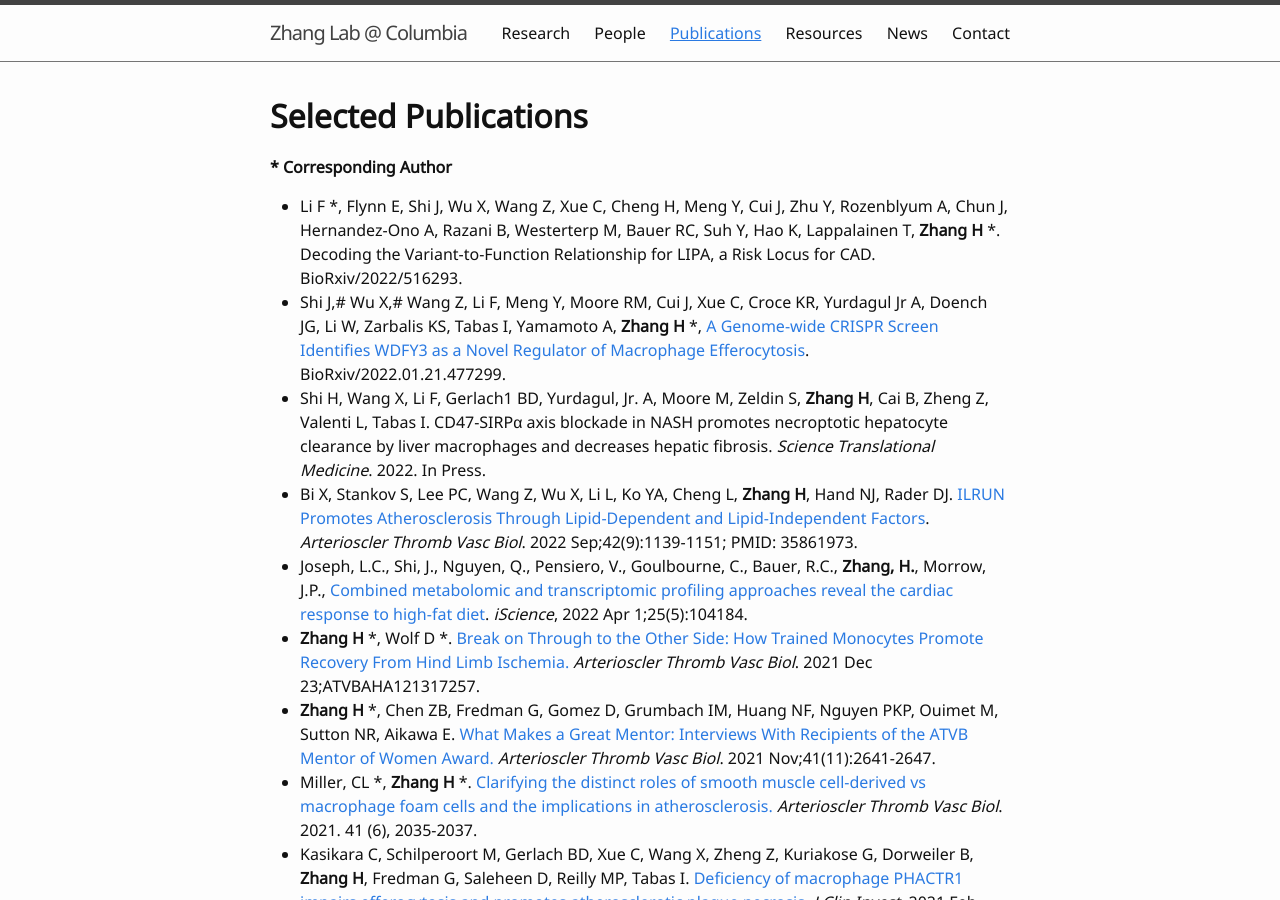
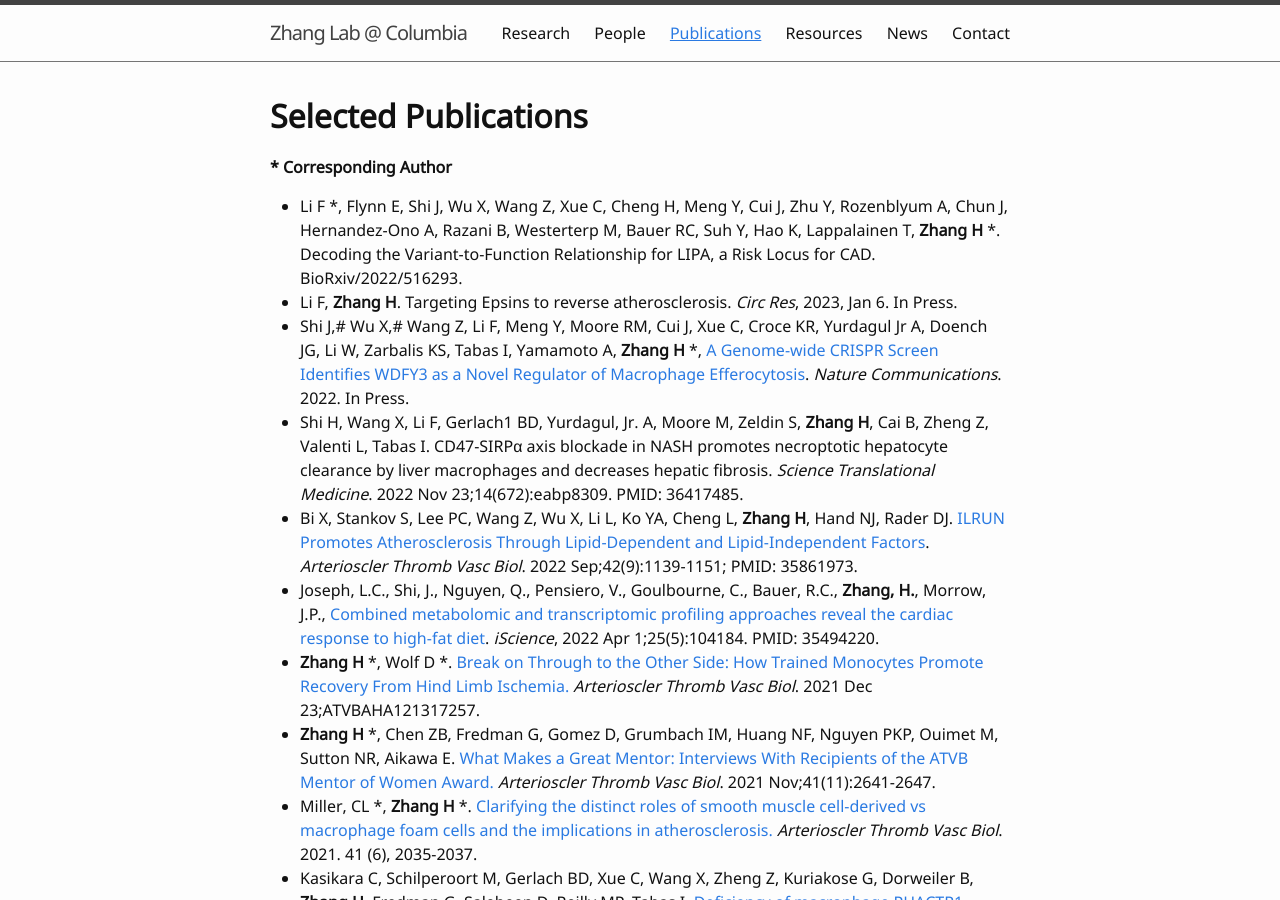
Before and after one commit to hanruizhang/zhanglab, a Jekyll site: the page built from 3_Publications.md, in a window 1280 px wide and 900 px high. Built offline with Jekyll 4.4.1, drawn with Linux system fonts in a browser that asks for light colours.

Commit message:
Update 3_Publications.md

```diff
--- a/3_Publications.md
+++ b/3_Publications.md
@@ -8,10 +8,11 @@ nav: true
 __*__ **Corresponding Author**
 
 - Li F *, Flynn E, Shi J, Wu X, Wang Z, Xue C, Cheng H, Meng Y, Cui J, Zhu Y, Rozenblyum A, Chun J, Hernandez-Ono A, Razani B, Westerterp M, Bauer RC, Suh Y, Hao K, Lappalainen T, **Zhang H** *. Decoding the Variant-to-Function Relationship for LIPA, a Risk Locus for CAD. BioRxiv/2022/516293.
-- Shi J,# Wu X,# Wang Z, Li F, Meng Y, Moore RM, Cui J, Xue C, Croce KR, Yurdagul Jr A, Doench JG, Li W, Zarbalis KS, Tabas I, Yamamoto A, **Zhang H** *, [A Genome-wide CRISPR Screen Identifies WDFY3 as a Novel Regulator of Macrophage Efferocytosis](https://www.biorxiv.org/content/10.1101/2022.01.21.477299v1). BioRxiv/2022.01.21.477299.
-- Shi H, Wang X, Li F, Gerlach1 BD, Yurdagul, Jr. A, Moore M, Zeldin S, **Zhang H**, Cai B, Zheng Z, Valenti L, Tabas I. CD47-SIRPα axis blockade in NASH promotes necroptotic hepatocyte clearance by liver macrophages and decreases hepatic fibrosis. _Science Translational Medicine_. 2022. In Press.
+- Li F, **Zhang H**. Targeting Epsins to reverse atherosclerosis. _Circ Res_, 2023, Jan 6. In Press.
+- Shi J,# Wu X,# Wang Z, Li F, Meng Y, Moore RM, Cui J, Xue C, Croce KR, Yurdagul Jr A, Doench JG, Li W, Zarbalis KS, Tabas I, Yamamoto A, **Zhang H** *, [A Genome-wide CRISPR Screen Identifies WDFY3 as a Novel Regulator of Macrophage Efferocytosis](https://www.biorxiv.org/content/10.1101/2022.01.21.477299v1). _Nature Communications_. 2022. In Press.
+- Shi H, Wang X, Li F, Gerlach1 BD, Yurdagul, Jr. A, Moore M, Zeldin S, **Zhang H**, Cai B, Zheng Z, Valenti L, Tabas I. CD47-SIRPα axis blockade in NASH promotes necroptotic hepatocyte clearance by liver macrophages and decreases hepatic fibrosis. _Science Translational Medicine_. 2022 Nov 23;14(672):eabp8309. PMID: 36417485.
 - Bi X, Stankov S, Lee PC, Wang Z, Wu X, Li L, Ko YA, Cheng L, **Zhang H**, Hand NJ, Rader DJ. [ILRUN Promotes Atherosclerosis Through Lipid-Dependent and Lipid-Independent Factors](https://www.ahajournals.org/doi/10.1161/ATVBAHA.121.317156). _Arterioscler Thromb Vasc Biol_. 2022 Sep;42(9):1139-1151; PMID: 35861973.
-- Joseph, L.C., Shi, J., Nguyen, Q., Pensiero, V., Goulbourne, C., Bauer, R.C., **Zhang, H.**, Morrow, J.P., [Combined metabolomic and transcriptomic profiling approaches reveal the cardiac response to high-fat diet](https://doi.org/10.1016/j.isci.2022.104184). _iScience_, 2022 Apr 1;25(5):104184.
+- Joseph, L.C., Shi, J., Nguyen, Q., Pensiero, V., Goulbourne, C., Bauer, R.C., **Zhang, H.**, Morrow, J.P., [Combined metabolomic and transcriptomic profiling approaches reveal the cardiac response to high-fat diet](https://doi.org/10.1016/j.isci.2022.104184). _iScience_, 2022 Apr 1;25(5):104184. PMID: 35494220.
 - **Zhang H** *, Wolf D *. [Break on Through to the Other Side: How Trained Monocytes Promote Recovery From Hind Limb Ischemia.](https://www.ahajournals.org/doi/10.1161/ATVBAHA.121.317257) _Arterioscler Thromb Vasc Biol_. 2021 Dec 23;ATVBAHA121317257.
 - **Zhang H** *, Chen ZB, Fredman G, Gomez D, Grumbach IM, Huang NF, Nguyen PKP, Ouimet M, Sutton NR, Aikawa E. [What Makes a Great Mentor: Interviews With Recipients of the ATVB Mentor of Women Award.](https://www.ahajournals.org/doi/full/10.1161/ATVBAHA.121.316558) _Arterioscler Thromb Vasc Biol_. 2021 Nov;41(11):2641-2647.
 - Miller, CL *, **Zhang H** *. [Clarifying the distinct roles of smooth muscle cell-derived vs macrophage foam cells and the implications in atherosclerosis.](https://www.ahajournals.org/doi/10.1161/ATVBAHA.121.316287) _Arterioscler Thromb Vasc Biol_. 2021. 41 (6), 2035-2037.
```
